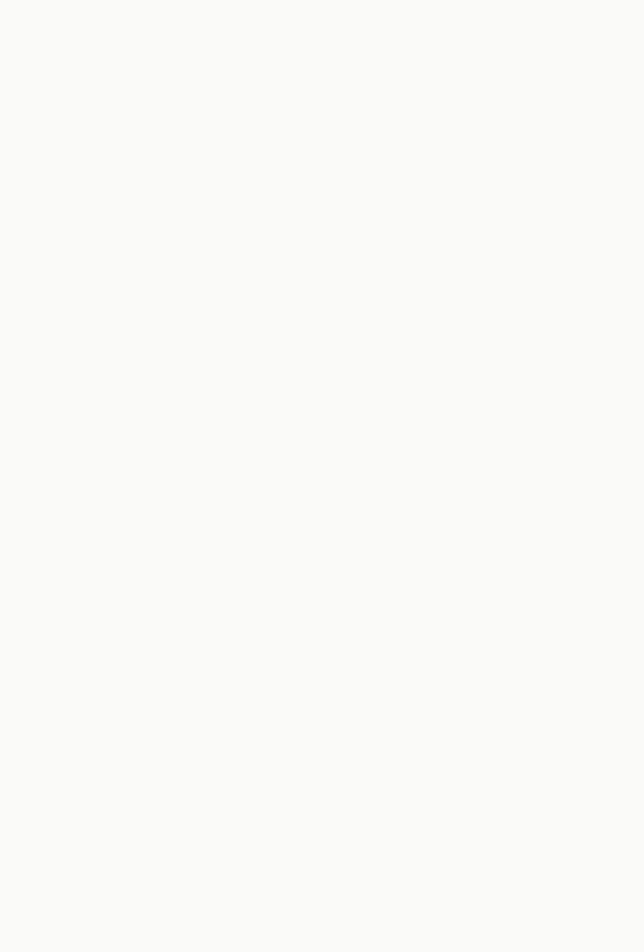
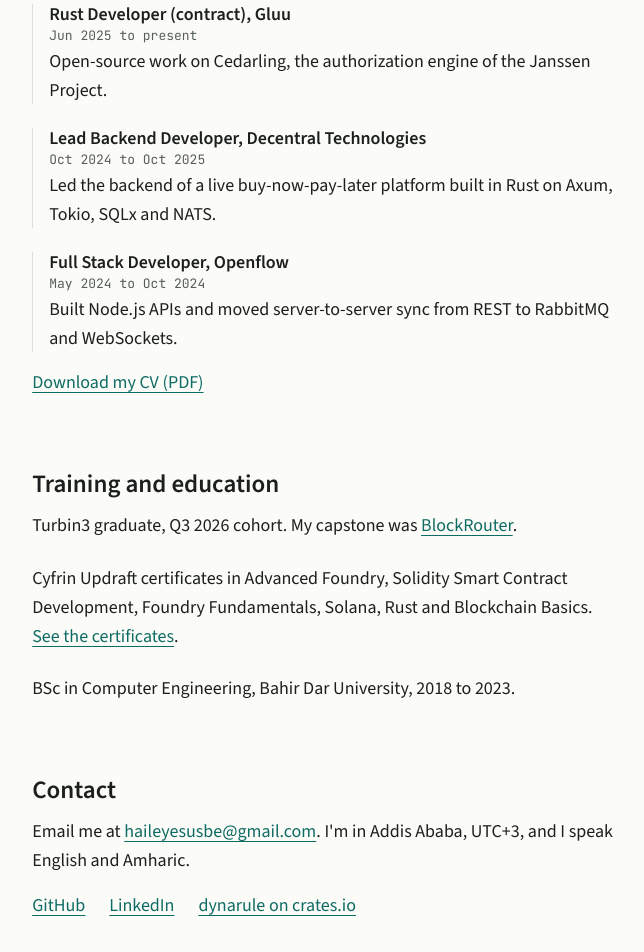
Before and after one commit to haileyesus2433/haileyesus2433.github.io, a SvelteKit app: page /about in a window 1280 px wide. Shown: the part 420-1372 px from the top of the page, without its empty margins (83-727 px from the left). Before the commit the page ends 800 px from the top, so only its background shows below. Built offline with nearby package versions, Linux system fonts and the light colour scheme.

Commit message:
feat: add about page and drop what i'd change section

```diff
--- a/src/routes/about/+page.svelte
+++ b/src/routes/about/+page.svelte
@@ -1,9 +1,123 @@
+<script lang="ts">
+	import { resolve } from '$app/paths';
+
+	const history = [
+		{
+			role: 'Rust Developer (contract)',
+			org: 'Gluu',
+			dates: 'Jun 2025 to present',
+			line: 'Open-source work on Cedarling, the authorization engine of the Janssen Project.'
+		},
+		{
+			role: 'Lead Backend Developer',
+			org: 'Decentral Technologies',
+			dates: 'Oct 2024 to Oct 2025',
+			line: 'Led the backend of a live buy-now-pay-later platform built in Rust on Axum, Tokio, SQLx and NATS.'
+		},
+		{
+			role: 'Full Stack Developer',
+			org: 'Openflow',
+			dates: 'May 2024 to Oct 2024',
+			line: 'Built Node.js APIs and moved server-to-server sync from REST to RabbitMQ and WebSockets.'
+		}
+	];
+</script>
+
 <svelte:head>
 	<title>About · Haileyesus Ayanaw</title>
-	<meta name="description" content="Placeholder about page." />
+	<meta
+		name="description"
+		content="Rust developer in Addis Ababa, working remotely. Work history, Turbin3, Cyfrin Updraft certificates and contact details."
+	/>
 </svelte:head>
 
 <div class="columns flow">
 	<h1>About</h1>
-	<p>Placeholder text for the about page.</p>
+	<p class="lead">
+		I write Rust for backend systems and Solana programs, and I contribute to Cedarling in the
+		Janssen Project. I'm looking for remote Rust backend and Solana work.
+	</p>
+
+	<section aria-labelledby="history-heading" class="flow">
+		<h2 id="history-heading">Work history</h2>
+		<ol class="history">
+			{#each history as job (job.org)}
+				<li>
+					<h3>{job.role}, {job.org}</h3>
+					<p class="dates">{job.dates}</p>
+					<p>{job.line}</p>
+				</li>
+			{/each}
+		</ol>
+		<p><a href="/cv.pdf">Download my CV (PDF)</a></p>
+	</section>
+
+	<section aria-labelledby="training-heading" class="flow">
+		<h2 id="training-heading">Training and education</h2>
+		<ul class="plain">
+			<li>
+				Turbin3 graduate, Q3 2026 cohort. My capstone was
+				<a href={resolve('/work/[slug]', { slug: 'blockrouter' })}>BlockRouter</a>.
+			</li>
+			<li>
+				Cyfrin Updraft certificates in Advanced Foundry, Solidity Smart Contract Development,
+				Foundry Fundamentals, Solana, Rust and Blockchain Basics.
+				<a href="https://profiles.cyfrin.io/u/haileyesusbe/achievements">See the certificates</a>.
+			</li>
+			<li>BSc in Computer Engineering, Bahir Dar University, 2018 to 2023.</li>
+		</ul>
+	</section>
+
+	<section aria-labelledby="contact-heading" class="flow">
+		<h2 id="contact-heading">Contact</h2>
+		<p>
+			Email me at <a href="mailto:haileyesusbe@gmail.com">haileyesusbe@gmail.com</a>. I'm in Addis
+			Ababa, UTC+3, and I speak English and Amharic.
+		</p>
+		<ul class="plain links">
+			<li><a href="https://github.com/haileyesus2433">GitHub</a></li>
+			<li><a href="https://linkedin.com/in/haileyesus-ayanaw">LinkedIn</a></li>
+			<li><a href="https://crates.io/crates/dynarule">dynarule on crates.io</a></li>
+		</ul>
+	</section>
 </div>
+
+<style>
+	.lead {
+		color: var(--muted);
+		font-size: var(--step-1);
+	}
+
+	section {
+		margin-top: var(--space-2xl);
+	}
+
+	.history,
+	.plain {
+		display: grid;
+		gap: var(--space-m);
+		padding: 0;
+		list-style: none;
+	}
+
+	.history li {
+		padding-left: var(--space-s);
+		border-left: 1px solid var(--rule);
+	}
+
+	.history h3 {
+		font-size: var(--step-0);
+	}
+
+	.dates {
+		color: var(--muted);
+		font-family: var(--font-mono);
+		font-size: 0.8125rem;
+	}
+
+	.links {
+		display: flex;
+		flex-wrap: wrap;
+		gap: var(--space-2xs) var(--space-m);
+	}
+</style>
--- a/vite.config.ts
+++ b/vite.config.ts
@@ -8,6 +8,13 @@
 	plugins: [
 		sveltekit({
 			adapter: adapter({ strict: true }),
+			prerender: {
+				handleHttpError: ({ path, message }) => {
+					// The CV is added by hand. Until static/cv.pdf exists, its link is the one allowed 404.
+					if (path === '/cv.pdf') return;
+					throw new Error(message);
+				}
+			},
 			extensions: ['.svelte', '.md'],
 			preprocess: [mdsvex({ extensions: ['.md'], highlight: { highlighter: highlight } })],
 			paths: {
```
Also changed, not shown: src/content/work/cedarling-c-bindings.md (+0 -4 lines), src/content/work/layout-test.md (+0 -4 lines).
